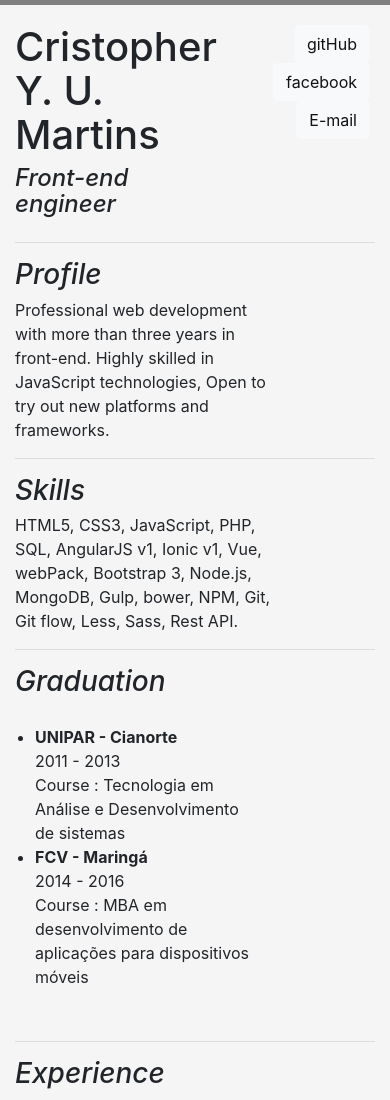
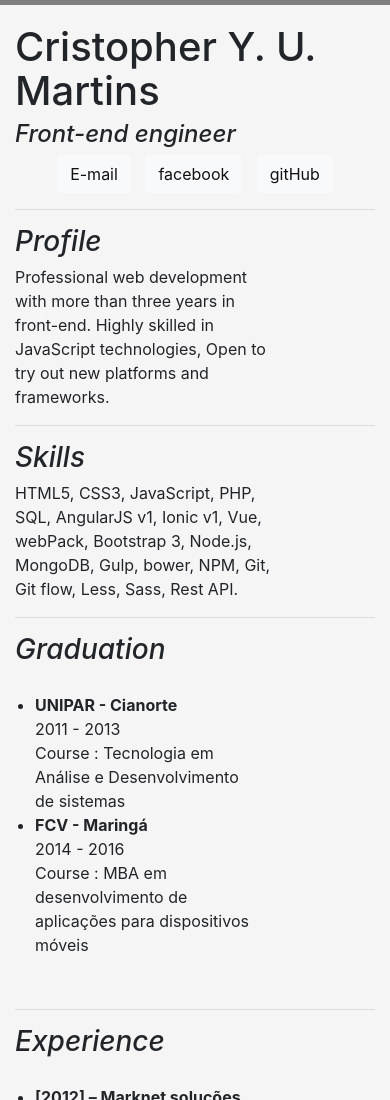
Before and after one commit to CristopherYusuke/cristopheryusuke.github.io, a website: page index.html in a window 390 px wide. Shown: the top 1100 px of the page. Drawn offline with nearby package versions, Linux system fonts and the light colour scheme.

Commit message:
turn my website more responsive

```diff
--- a/css/style.css
+++ b/css/style.css
@@ -22,7 +22,7 @@ ul {
 	padding:20px;
 }
 .contact {
-	text-align: right;
+	text-align: center;
 }
 .contact a {
 	margin: 0 5px;
--- a/index.html
+++ b/index.html
@@ -8,22 +8,22 @@
 	<body>
 		<div class="line"></div>
 		<div class="container">
-			<div class="row top" >
-				<div class="col">
+			<div class="row top justify-content-md-center" >
+				<div class="col-sm">
 					<h1>Cristopher Y. U. Martins</h1>
 					<h4 class="italic">Front-end engineer</h4>
 				</div>
-				<div class="col">
+				<div class="col-md">
 					<div class="contact">
+						<a class="btn btn-light" href="mailto:cristopher.yusuke@gmail.com" target="_blank" >E-mail </a>
+						<a class="btn btn-light" href="https://www.facebook.com/cristopher.yusuke" target="_blank" >facebook</a>
 						<a class="btn btn-light" href="https://github.com/cristopheryusuke" target="_blank">gitHub</a>
-						<a class="btn btn-light" href="https://www.facebook.com/cristopher.yusuke" target="_blank" >facebook</a>
-						<a class="btn btn-light" href="mailto:cristopher.yusuke@gmail.com" target="_blank" >E-mail </a>
 					</div>
 				</div>
 			</div>
 			<hr/>
 			<div class="row">
-				<div class="col">
+				<div class="col-sm">
 					<h3 class="italic">Profile</h3>
 				</div>
 				<div class="col-9">
@@ -32,7 +32,7 @@
 			</div>
 			<hr/>
 			<div class="row">
-				<div class="col">
+				<div class="col-sm">
 					<h3 class="italic">Skills</h3>
 				</div>
 				<div class="col-9">
```
